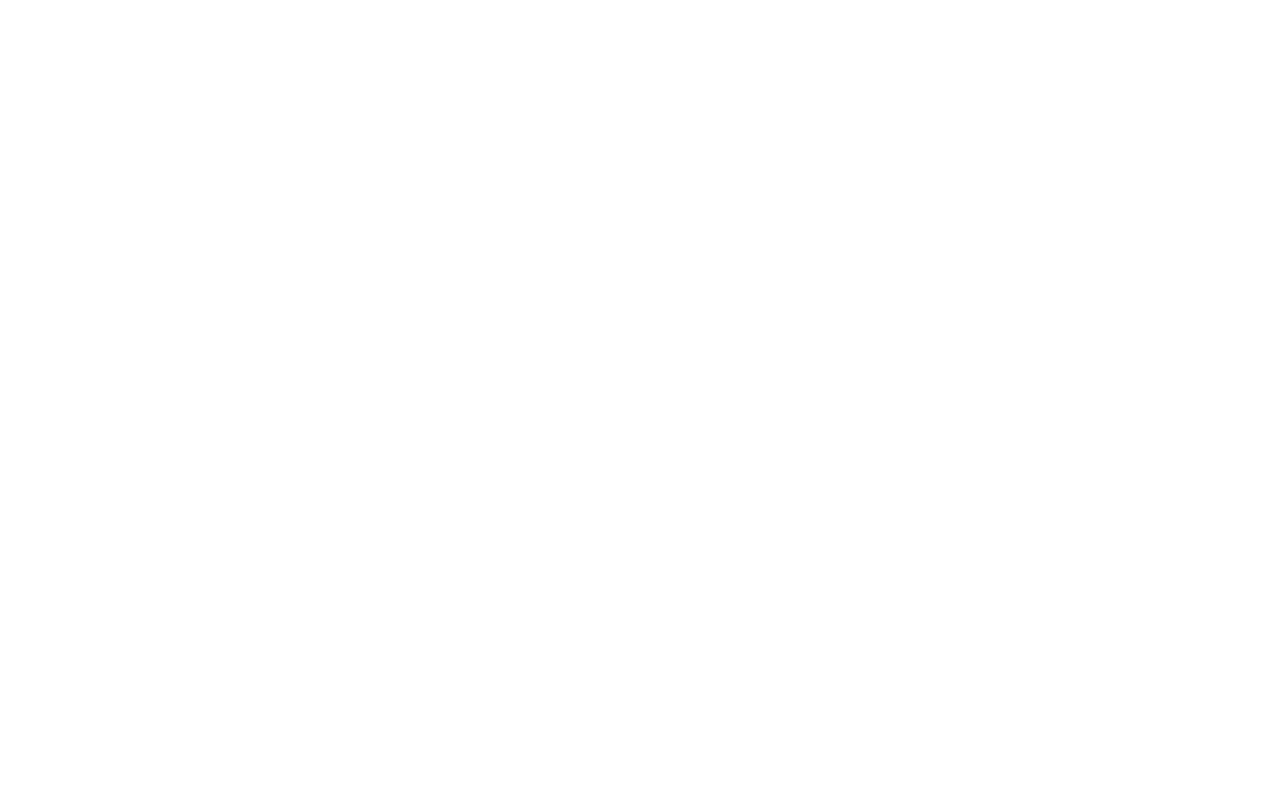
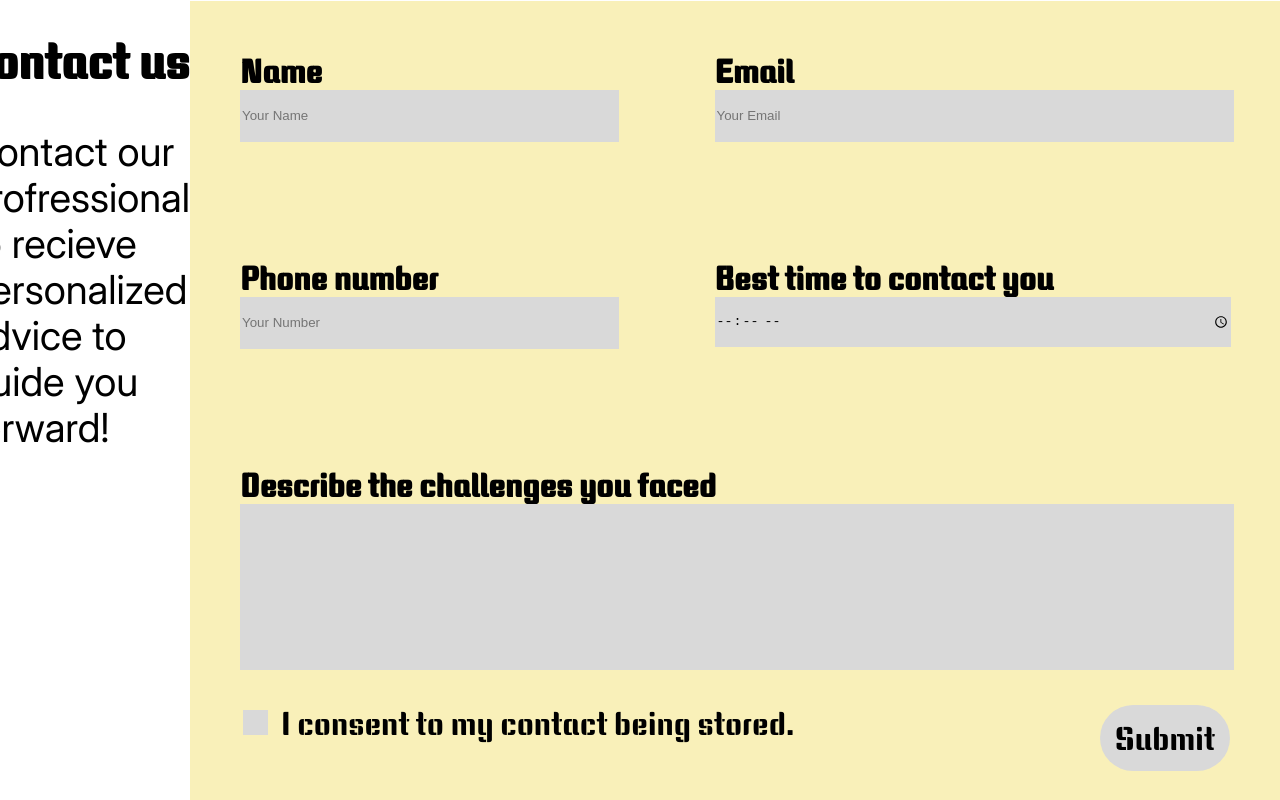
Before and after one commit to TheBoldReaper/g121, a React (Vite) app: page /g121/consultation in a window 1280 px wide. Shown: the part 620-1420 px from the top of the page. Before the commit the page ends 800 px from the top, so only its background shows below. Built offline with nearby package versions, Linux system fonts and the light colour scheme.

Commit message:
Finish consultation page

```diff
--- a/src/pages/Consultation.tsx
+++ b/src/pages/Consultation.tsx
@@ -1,8 +1,23 @@
 import Navbar from "../components/Navbar";
 import './css/consultation.css'
 import consultationImg from '../assets/consultationperson.png'
+import { useEffect } from 'react';
+function Consultation() {
 
-function Consultation() {
+    useEffect(() => {
+        let modal: HTMLDialogElement = (document.getElementById("modal") as HTMLDialogElement);
+        modal.addEventListener("click", e => {
+            const dialogDimensions = modal.getBoundingClientRect()
+            if (
+                e.clientX < dialogDimensions.left ||
+                e.clientX > dialogDimensions.right ||
+                e.clientY < dialogDimensions.top ||
+                e.clientY > dialogDimensions.bottom
+            ) {
+                modal.close();
+            }
+        })
+    }, [])
     return <>
         <Navbar />
         <div className="journey">Home {'>'} Consultation</div>
@@ -15,10 +30,72 @@
                 <img src={consultationImg} />
             </div>
         </div>
-        <main className="main-content">
+        <main >
+            <div className="consultation-content">
+                <div className="consultation-contact-us">
+                    <h1>contact us</h1>
+                    <p>Contact our profressional to recieve personalized advice to guide you forward!</p>
+                </div>
+                <div className="consultation-email-container">
+                    <div className="consultation-item1">
+                        <h1>Name</h1>
+                        <input type="text" name="name" placeholder="Your Name" />
+                    </div>
+                    <div className="consultation-item2">
+                        <h1>Email</h1>
+                        <input type="text" name="email" placeholder="Your Email" />
+                    </div>
+                    <div className="consultation-item3">
+                        <h1>Phone number</h1>
+                        <input type="text" name="number" placeholder="Your Number" />
+                    </div>
+                    <div className="consultation-item4">
+                        <h1>Best time to contact you</h1>
 
+                        <input
+                            id="appointment-time"
+                            type="time"
+                            name="appointment-time"
+                            min="09:00" max="18:00" />
+                    </div>
+                    <div className="consultation-item5">
+                        <h1>Describe the challenges you faced</h1>
+                        <textarea id="challenges" name="challenges" />
+                    </div>
+                    <div className="consultation-item6">
+                        <div>
+                            <input type="checkbox" id="consent" name="consent" />
+                            <label htmlFor="consent">I consent to my contact being stored.</label>
+                        </div>
+                        <button onClick={() => openDialog()}>Submit</button>
+                    </div>
+
+                </div>
+            </div>
         </main>
+        <footer className="footer">
+            <h1>Opportunity Hub</h1>
+            <p>A place that empowers individuals by enhancing their skills to meet industry demands. Seek professional guidance on job opportunities that suit you!</p>
+        </footer>
+        <dialog id="modal">
+            <h1>Thank you for sending a request!</h1>
+            <h1>The professional will contact you as soon as<br />possible after looking at your concern!</h1>
+            {/* <button onClick={() => closeDialog()} autoFocus>Close</button> */}
+        </dialog>
     </>
 }
 
+
+
+function openDialog() {
+    let modal: HTMLDialogElement = (document.getElementById("modal") as HTMLDialogElement);
+    modal.showModal()
+}
+
+// function closeDialog() {
+//     let modal: HTMLDialogElement = (document.getElementById("modal") as HTMLDialogElement);
+//     modal.close()
+// }
+
+
 export default Consultation
--- a/src/pages/css/consultation.css
+++ b/src/pages/css/consultation.css
@@ -3,14 +3,14 @@
     background-image: url(/consultationheading.png);
 }
 
-.consultation-banner > .container-xl {
+.consultation-banner>.container-xl {
     margin: 0 auto;
     height: 100%;
     display: flex;
     justify-content: space-between;
 }
 
-.consultation-banner > .container-xl > img {
+.consultation-banner>.container-xl>img {
     height: 413px;
     align-self: flex-end;
 }
@@ -20,7 +20,7 @@
     flex-direction: column;
 }
 
-.consultation-heading > p {
+.consultation-heading>p {
     font-size: 55px;
     font-family: 'Keania One Regular';
     margin-bottom: 25px;
@@ -34,3 +34,138 @@
     font-family: 'Keania One Regular';
     background-color: #ECBFBF;
 }
+
+.consultation-content {
+    display: flex;
+    height: 100dvh;
+    justify-content: end;
+    margin-top: 100px;
+}
+
+.consultation-contact-us {
+    flex: 2;
+    margin-left: 100px;
+}
+
+.consultation-contact-us>h1 {
+    font-size: 48px;
+    font-family: 'Keania One Regular';
+}
+
+.consultation-contact-us>p {
+    font-family: 'Inter Regular';
+    font-size: 40px;
+}
+
+.consultation-email-container {
+    font-family: 'Keania One Regular';
+    min-height: 550px;
+    min-width: 990px;
+    flex: 1;
+    background-color: #F9F0B9;
+    display: grid;
+    padding: 30px 50px;
+    column-gap: 100px;
+    row-gap: 30px;
+    grid-template:
+        "a b"
+        "c d"
+        "e e"
+        "f f"
+}
+
+.consultation-item1 {
+    grid-area: a;
+}
+
+.consultation-item2 {
+    grid-area: b;
+}
+
+.consultation-item3 {
+    grid-area: c;
+}
+
+.consultation-item4 {
+    grid-area: d;
+}
+
+.consultation-item5 {
+    grid-area: e;
+}
+
+.consultation-item6 {
+    grid-area: f;
+    display: flex;
+    font-size: 2em;
+    height: fit-content;
+    margin-top: auto;
+    justify-content: space-between;
+}
+
+.consultation-email-container>div>h1 {
+    margin-bottom: 0;
+}
+
+.consultation-email-container>div>input {
+    background-color: #D9D9D9;
+    width: 100%;
+    min-height: 50px;
+    border: 0;
+}
+
+.consultation-item5>textarea {
+    height: 100% !important;
+    resize: none;
+    background-color: #D9D9D9;
+    width: 100% !important;
+    border: 0;
+}
+
+input[type="checkbox"] {
+    display: none !important;
+
+}
+
+.consultation-item6>div>label {
+    display: flex;
+    align-items: center;
+    column-gap: 10px;
+}
+
+input[type="checkbox"]+label::before {
+    content: "";
+    display: block;
+    width: 25px;
+    height: 25px;
+    background-color: #D9D9D9;
+    margin: 3px;
+}
+
+input[type="checkbox"]:checked+label::before {
+    content: "✔";
+    /* just to center inside the box */
+    display: grid;
+    place-content: center;
+}
+
+.consultation-item6 > button {
+    background-color:#D9D9D9;
+    border-radius: 45px;
+    padding: 15px;
+}
+
+#modal {
+    font-family: 'Keania One Regular';
+    border: 0;
+    background-color: #BDE0E2;
+    padding-top: 50px;
+    padding-bottom: 50px;
+    padding-left: 30px;
+}
+
+
+/* #modal::backdrop {
+    background-color: #ECBFBF;
+
+} */
```
